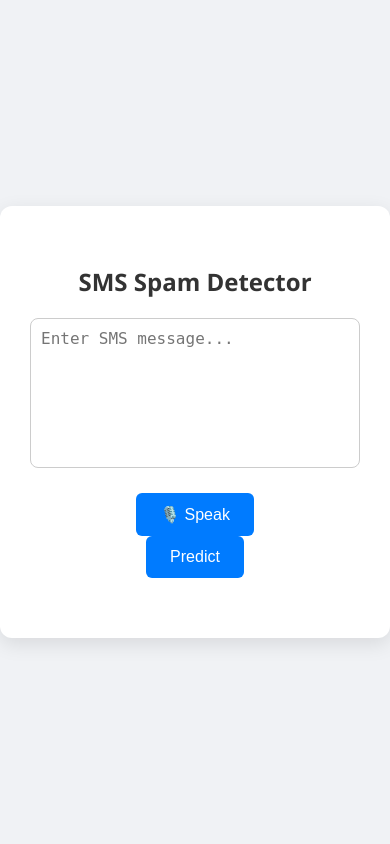
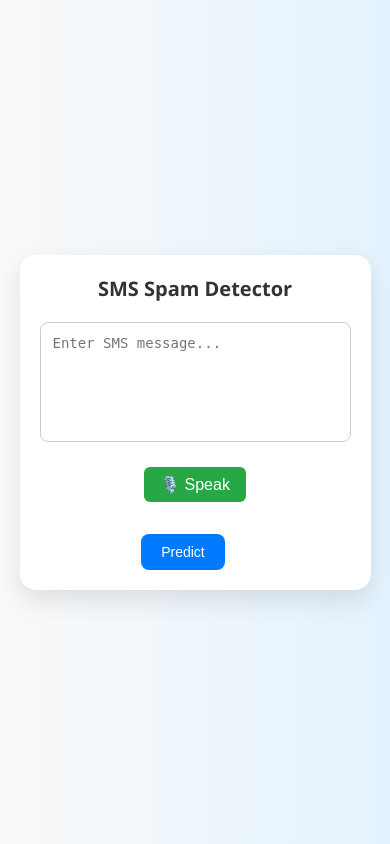
Before and after one commit to Ujjwal260/flask_spam_detector, a Flask app: page / in a window 390 px wide. Run offline with Flask 3, Linux system fonts and the light colour scheme; parts of the project's set-up code (start-up, migrations or seed data) failed here and were passed over.

Commit message:
Update style.css

```diff
--- a/static/style.css
+++ b/static/style.css
@@ -1,60 +1,165 @@
-/* /static/style.css */
+/* Reset */
+* {
+    box-sizing: border-box;
+    margin: 0;
+    padding: 0;
+}
 
 body {
-    margin: 0;
-    padding: 0;
-    font-family: 'Segoe UI', Tahoma, Geneva, Verdana, sans-serif;
-    background-color: #f0f2f5;
     height: 100vh;
     display: flex;
     justify-content: center;
     align-items: center;
+    background: linear-gradient(to right, #f9f9f9, #e3f2fd);
+    font-family: 'Segoe UI', Tahoma, Geneva, Verdana, sans-serif;
 }
 
 .container {
     background-color: #ffffff;
-    padding: 40px 30px;
-    border-radius: 12px;
-    box-shadow: 0 6px 20px rgba(0, 0, 0, 0.1);
-    width: 90%;
-    max-width: 500px;
+    padding: 40px;
+    border-radius: 16px;
+    box-shadow: 0 10px 25px rgba(0, 0, 0, 0.1);
+    width: 420px;
     text-align: center;
+    transition: transform 0.3s ease-in-out;
+}
+
+.container:hover {
+    transform: scale(1.02);
 }
 
 h2 {
     margin-bottom: 20px;
+    font-size: 28px;
     color: #333;
 }
 
 textarea {
     width: 100%;
     height: 150px;
+    padding: 12px;
     font-size: 16px;
-    padding: 10px;
+    border: 1px solid #ccc;
+    border-radius: 8px;
     resize: none;
-    border-radius: 8px;
-    border: 1px solid #ccc;
-    margin-bottom: 20px;
-    box-sizing: border-box;
+    margin-bottom: 10px;
+    transition: border 0.3s ease;
+}
+
+textarea:focus {
+    border-color: #007BFF;
+    outline: none;
 }
 
 button {
-    background-color: #007bff;
+    padding: 12px 28px;
+    font-size: 16px;
+    color: white;
+    background-color: #007BFF;
+    border: none;
+    border-radius: 8px;
+    cursor: pointer;
+    transition: background-color 0.3s ease, transform 0.2s;
+}
+
+button:hover {
+    background-color: #0056b3;
+    transform: scale(1.05);
+}
+
+/* Spinner */
+.spinner {
+    margin: 20px auto;
+    width: 40px;
+    height: 40px;
+    border: 5px solid #f3f3f3;
+    border-top: 5px solid #007BFF;
+    border-radius: 50%;
+    animation: spin 1s linear infinite;
+}
+
+@keyframes spin {
+    to { transform: rotate(360deg); }
+}
+
+/* Result display */
+#result {
+    margin-top: 25px;
+    font-size: 20px;
+    font-weight: bold;
+    padding: 10px;
+    border-radius: 6px;
+    display: inline-block;
+    transition: all 0.4s ease;
+}
+
+.result-spam {
+    color: #c62828;
+    background-color: #ffebee;
+    border: 1px solid #ef9a9a;
+}
+
+.result-ham {
+    color: #2e7d32;
+    background-color: #e8f5e9;
+    border: 1px solid #a5d6a7;
+}
+
+/* Typing effect */
+.result-text::after {
+    content: '|';
+    animation: blink 1s infinite;
+}
+
+@keyframes blink {
+    0%, 100% { opacity: 1; }
+    50% { opacity: 0; }
+}
+
+/* Voice input */
+.mic-container {
+    margin: 10px 0;
+}
+
+#mic-btn {
+    background-color: #28a745;
     color: white;
     border: none;
-    padding: 12px 24px;
+    padding: 8px 16px;
     font-size: 16px;
     border-radius: 6px;
     cursor: pointer;
     transition: background-color 0.3s ease;
 }
 
-button:hover {
-    background-color: #0056b3;
+#mic-btn:hover {
+    background-color: #218838;
 }
 
-#result {
-    margin-top: 20px;
-    font-weight: bold;
-    color: #444;
+/* Responsive */
+@media (max-width: 480px) {
+    .container {
+        width: 90%;
+        padding: 20px;
+    }
+
+    textarea {
+        height: 120px;
+        font-size: 14px;
+    }
+
+    h2 {
+        font-size: 20px;
+    }
+
+    button {
+        padding: 10px 20px;
+        font-size: 14px;
+    }
+
+    .spinner {
+        width: 30px;
+        height: 30px;
+        border-width: 4px;
+    }
 }
```
